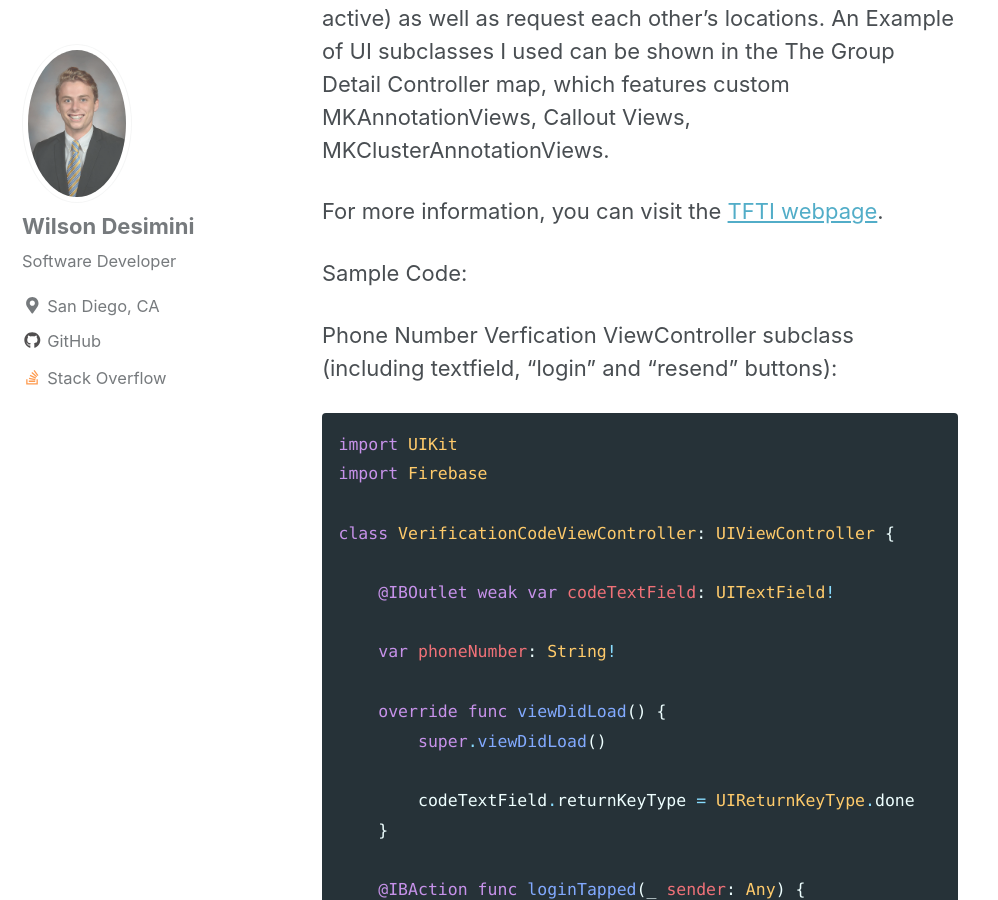
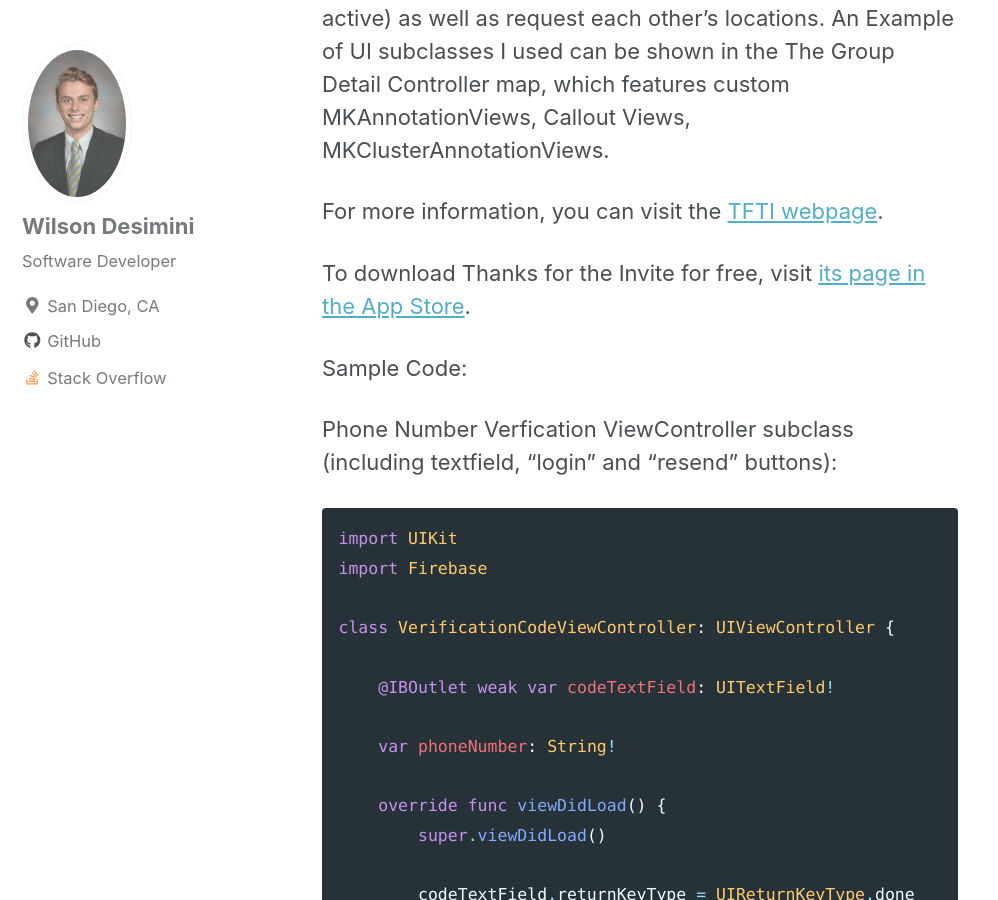
Before and after one commit to wdesimini/wdesimini.github.io, a Jekyll site: the page built from _posts/2019-02-01-tftiSample.md, in a window 1280 px wide and 900 px high, scrolled down 984 px. Shown: the whole window, without its empty margins (0-998 px from the left). Built offline with Jekyll 4.4.1, drawn with Linux system fonts in a browser that asks for light colours; nearby versions of some CDN libraries.

Commit message:
added TFTI app store link

```diff
--- a/_posts/2019-02-01-tftiSample.md
+++ b/_posts/2019-02-01-tftiSample.md
@@ -12,6 +12,8 @@ Thanks for the Invite! is a location-based application that allows you to track
 In this personal project, I used a Firebase backend and a system of remote notifications. These two enable users to track each other's phones (while app is backgrounded or active) as well as request each other's locations. An Example of UI subclasses I used can be shown in the The Group Detail Controller map, which features custom MKAnnotationViews, Callout Views, MKClusterAnnotationViews.
 
 For more information, you can visit the [TFTI webpage](https://tftiapplication.wordpress.com/).
+
+To download Thanks for the Invite for free, visit [its page in the App Store](https://itunes.apple.com/us/app/thanks-for-the-invite/id1453779045?ls=1&mt=8).
 
 Sample Code:
 
```
